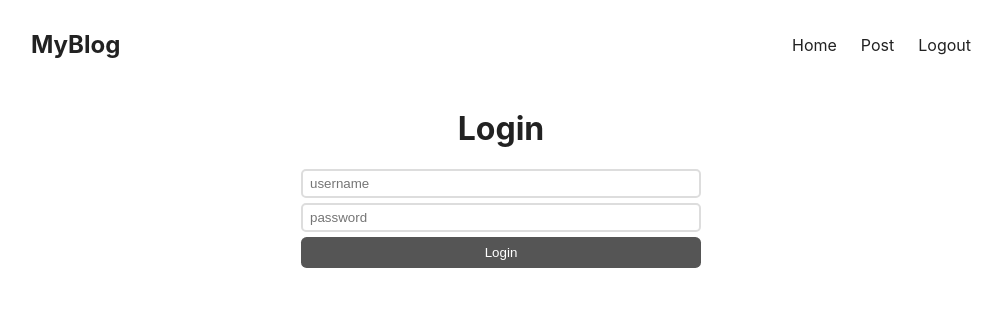
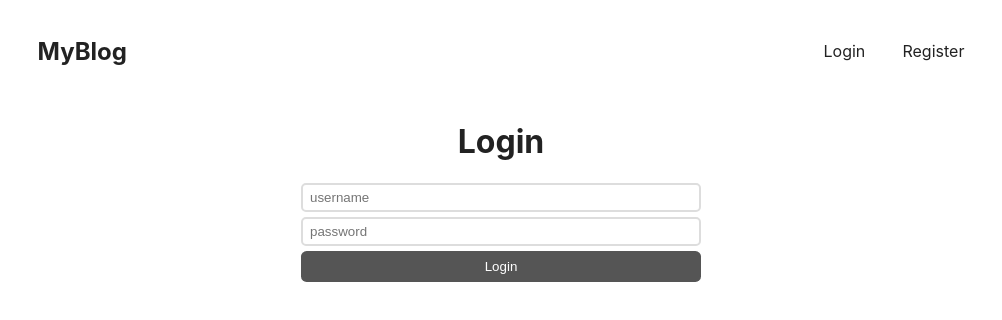
Before and after one commit to AakashMalhotra22/Blog-It, a React (Create React App) app in the folder client-frontend/: page /login in a window 1280 px wide. Shown: the top 320 px of the page, without its empty margins (139-1141 px from the left). Built offline with nearby package versions, Linux system fonts and the light colour scheme.

Commit message:
improved indexPage

```diff
--- a/client-frontend/src/App.css
+++ b/client-frontend/src/App.css
@@ -25,6 +25,16 @@ header{
 header a{
   text-decoration:none;
   color: inherit;
+  z-index: 1;
+  border: 1px solid white;
+  padding: .35rem;
+}
+header a:hover{
+  border: 1px solid white;
+  background-color: black;
+  color: white;
+  border-radius: .35rem;
+  padding: .35rem;
 }
 header a.logo{
   font-weight: bold;
@@ -108,7 +118,7 @@ div.post-page div.image{
   overflow:hidden;
 }
 div.post-page div.image img{
-  object-fit: cover;
+  object-fit: scale-down;
   object-position: center center;
   width: 100%;
 }
@@ -143,6 +153,14 @@ div.content li{
 div.edit-row{
   text-align: center;
   margin-bottom: 20px;
+  display: flex;
+  flex-wrap: ;
+  justify-content: center;
+  align-items: center;
+}
+.del-btn{
+  display: inline-block;
+  width: 100px;
 }
 div.post-page a.edit-btn{
   background-color: #333;
@@ -150,7 +168,6 @@ div.post-page a.edit-btn{
   align-items: center;
   gap: 5px;
   color: #fff;
-  padding:10px 10px;
   border-radius: 0.35rem;
   text-decoration: none;
 }
--- a/client-frontend/src/App.js
+++ b/client-frontend/src/App.js
@@ -12,7 +12,7 @@ import PostPage from './Components/PostPage';
 import EditPost from './Components/EditPost';
 
 function App() {
-  const [userInfo, setUserInfo] = useState({});
+  const [userInfo, setUserInfo] = useState(null);
   return (
     <>
       <BrowserRouter>
--- a/client-frontend/src/Components/IndexPage.js
+++ b/client-frontend/src/Components/IndexPage.js
@@ -22,22 +22,13 @@ const IndexPage = ()=>
                     'token': localStorage.getItem('token')
                 },
             })
-            // user is not authorized, navigate to login page
-            if(response.status === 401)
-            {
-                alert("Unauthorized Access: Login Again");
-                localStorage.removeItem('token');
-                navigate("/login")
-            }
-            else if(response.ok)
+            if(response.ok)
             {
                 let post = await response.json();
                 setPosts(post);
             }
-            // other errors
             else
             {
-                alert("Server Issue");
                 setUserInfo(null);
                 navigate("/login");
             }
--- a/client-frontend/src/Components/LoginPage.js
+++ b/client-frontend/src/Components/LoginPage.js
@@ -8,7 +8,7 @@ const LoginPage = () => {
   const[username, setusername] = useState('');
   const [password,setpassword] = useState('');
 
-  const {setUserInfo} = useContext(UserContext);
+  const {userInfo, setUserInfo} = useContext(UserContext);
 
   const fn1 = (event)=>
   {
@@ -38,6 +38,7 @@ const LoginPage = () => {
         setUserInfo({'token': localStorage.getItem('token'), 'id': json.id});
         navigate("/");
       }
+      console.log(userInfo);
   }
 
 
--- a/client-frontend/src/Components/PostPage.js
+++ b/client-frontend/src/Components/PostPage.js
@@ -84,7 +84,7 @@ export default function PostPage()
                         <button> Edit Post</button>
                     </Link>
 
-                    <button className="edit-btn" onClick={deletepost}> Delete Post</button>
+                    <button className="del-btn" onClick={deletepost}> Delete Post</button>
 
                 </div>
             )}
```
Also changed, not shown: 10 other files (tests, documents, lock files or other folders).
